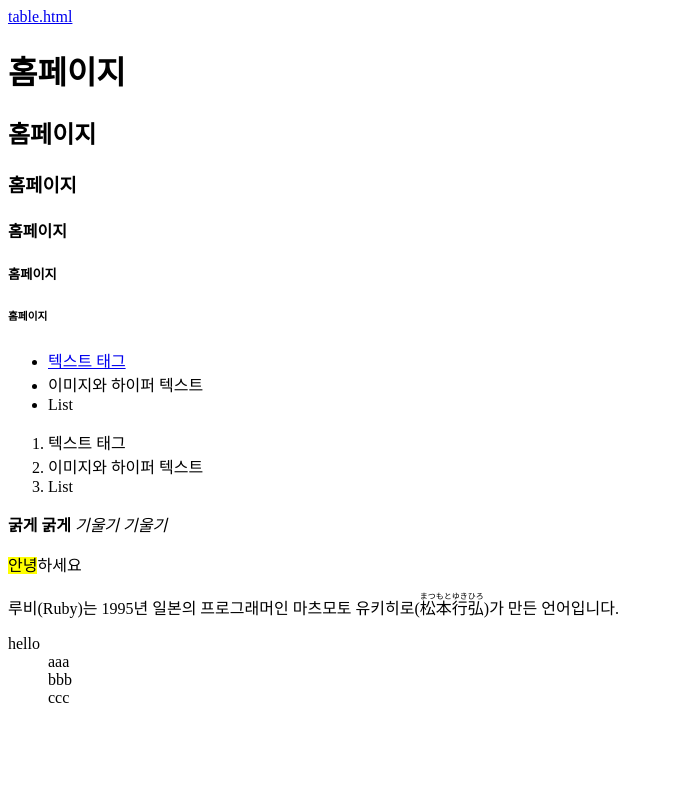
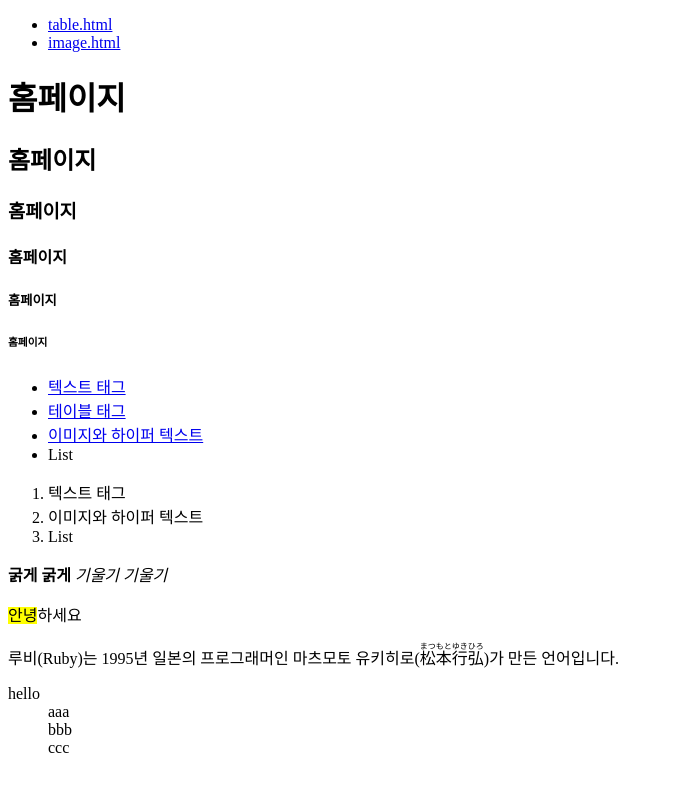
Before and after one commit to hwikun/SCIT, a plain HTML site: page HTML/src/main/home2.html in a window 1280 px wide. Shown: the whole page, without its empty margins (0-673 px from the left). Drawn offline with Linux system fonts and the light colour scheme.

Commit message:
내용 정리 및 리팩토링

```diff
--- a/HTML/src/main/home2.html
+++ b/HTML/src/main/home2.html
@@ -7,7 +7,10 @@
         <title>학습용 홈페이지</title>
     </head>
     <body>
-        <a href="./table.html">table.html</a>
+        <ul>
+            <li><a href="./table.html">table.html</a></li>
+            <li><a href="../image/image.html">image.html</a></li>
+        </ul>
         <h1>홈페이지</h1>
         <h2>홈페이지</h2>
         <h3>홈페이지</h3>
@@ -19,7 +22,8 @@
             <li>
                 <a href="../text/text.html">텍스트 태그</a>
             </li>
-            <li>이미지와 하이퍼 텍스트</li>
+            <li><a href="./table.html">테이블 태그</a></li>
+            <li><a href="../image/image.html">이미지와 하이퍼 텍스트</a></li>
             <li>List</li>
         </ul>
         <!-- ordered list -->
```
Also changed, not shown: HTML/src/main/table.html (+0 -1 lines), HTML/src/text/text.html (+1 -0 lines), 1 other file.
